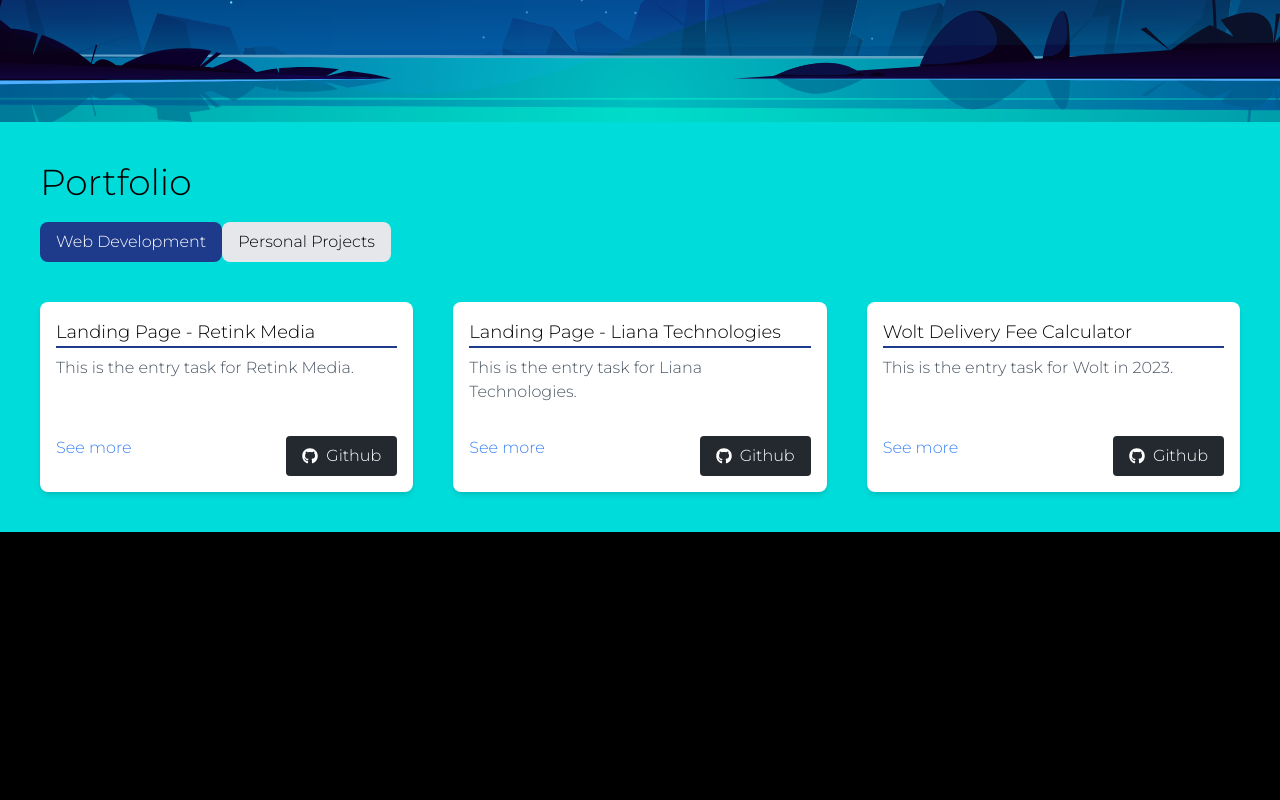
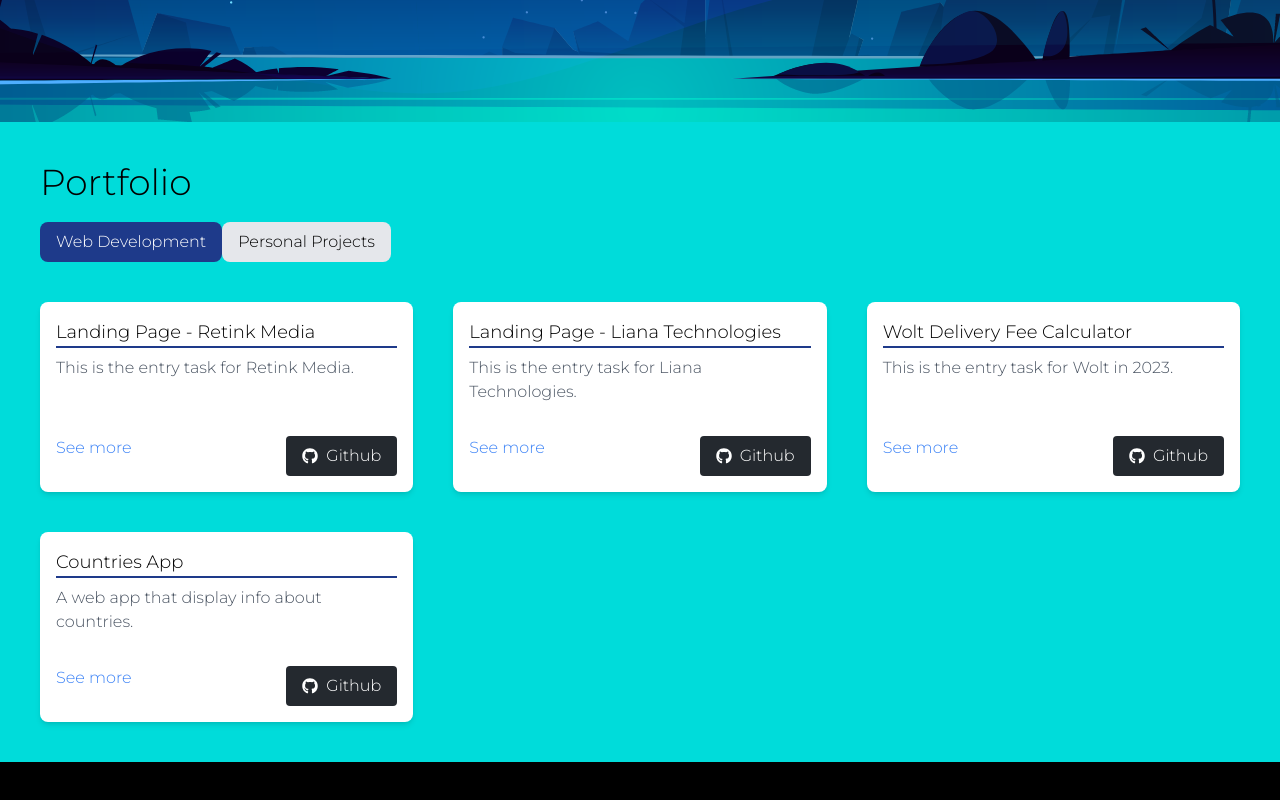
Before and after one commit to chungvuiloong/simple_portfolio, a React (Create React App) app: page / in a window 1280 px wide. Shown: the part 750-1550 px from the top of the page. Before the commit the page ends 1450 px from the top, so only its background shows below. Built offline with nearby package versions, Linux system fonts and the light colour scheme.

Commit message:
Added countries app

```diff
--- a/src/component/Portfolio.tsx
+++ b/src/component/Portfolio.tsx
@@ -25,6 +25,14 @@ const projects = [
     imageUrl: 'project1.jpg',
     demoUrl: 'https://mrjays-wolt-delivery-calculator.vercel.app/',
     githubUrl: 'https://github.com/jeresulovuo/Wolt_Delivery_Calculator',
+    category: 'web',
+  },
+  {
+    title: 'Countries App',
+    description: 'A web app that display info about countries.',
+    imageUrl: 'project1.jpg',
+    demoUrl: 'https://countries-basic.vercel.app/',
+    githubUrl: 'https://github.com/jirimicvl/countriesBasic/',
     category: 'web',
   },
 
```
